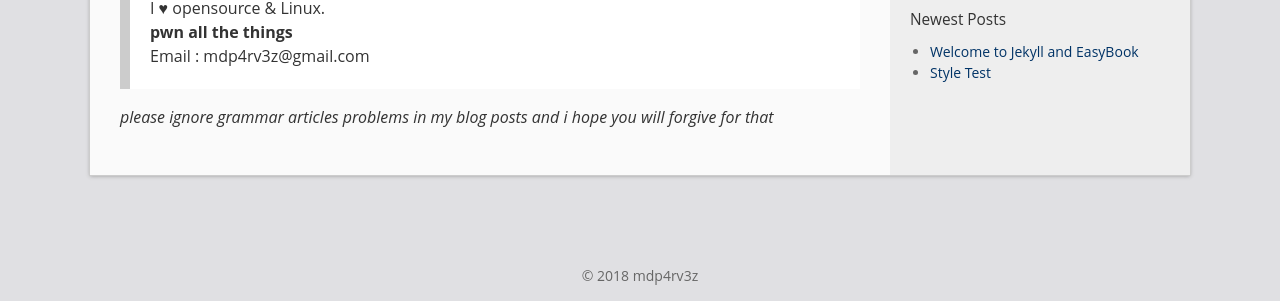
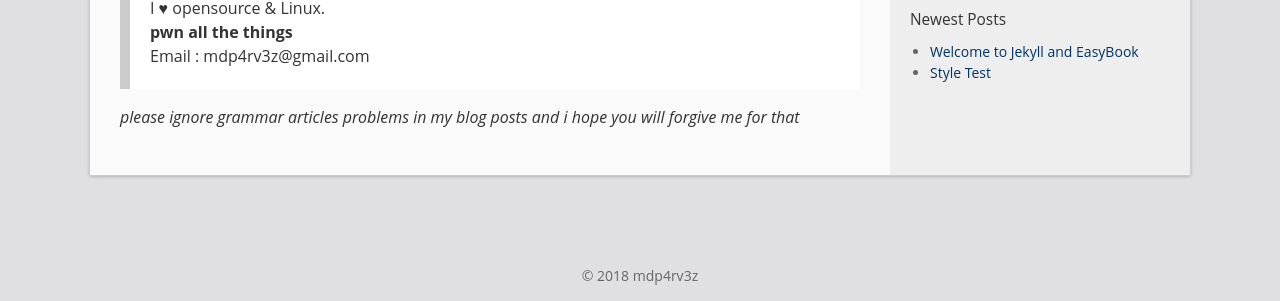
Before and after one commit to tuxb0y/tuxb0y.github.io, a Jekyll site: the page built from about.md, in a window 1280 px wide. Shown: the part 365-666 px from the top of the page. Built offline with Jekyll 4.4.1, drawn with Linux system fonts in a browser that asks for light colours.

```diff
--- a/about.md
+++ b/about.md
@@ -11,4 +11,4 @@ Interested in : InfoSec & AI(Artificial Intelligence).<br> I ♥ opensource & Li
 Email : mdp4rv3z@gmail.com
 <br>
 
-<i> please ignore grammar articles problems in my blog posts and i hope you will forgive for that </i>
+<i> please ignore grammar articles problems in my blog posts and i hope you will forgive me for that </i>
```
